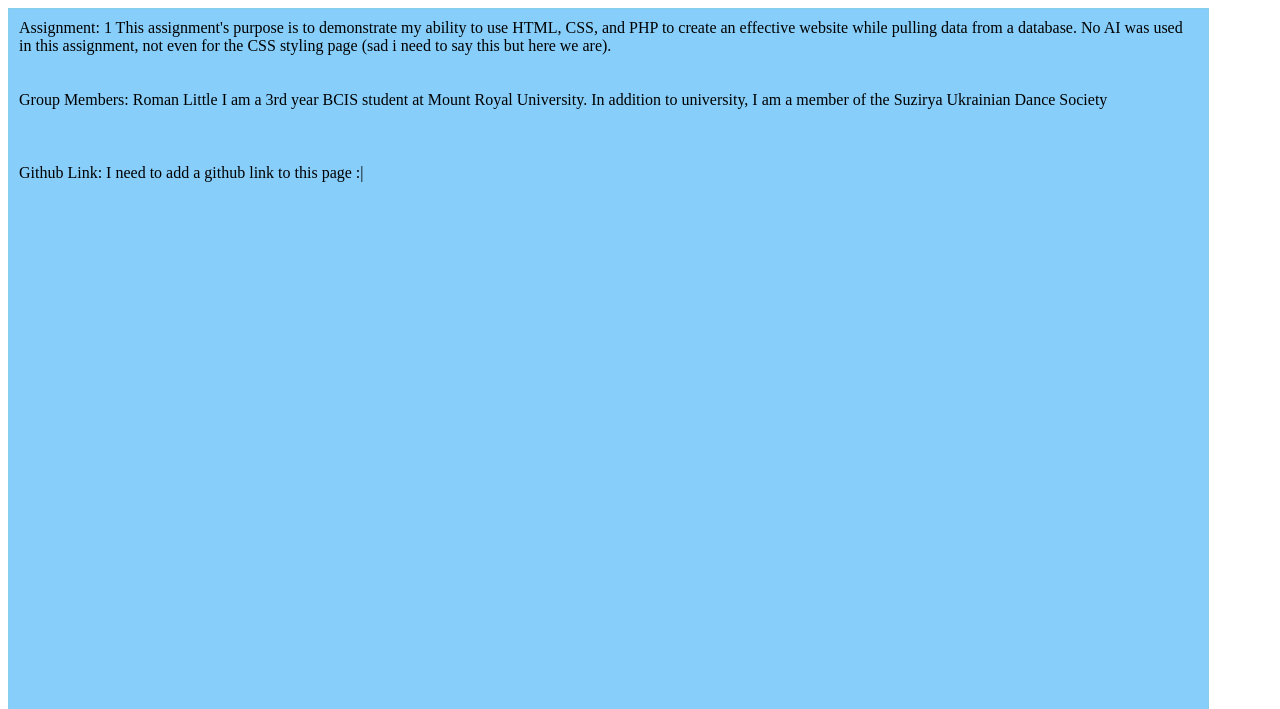
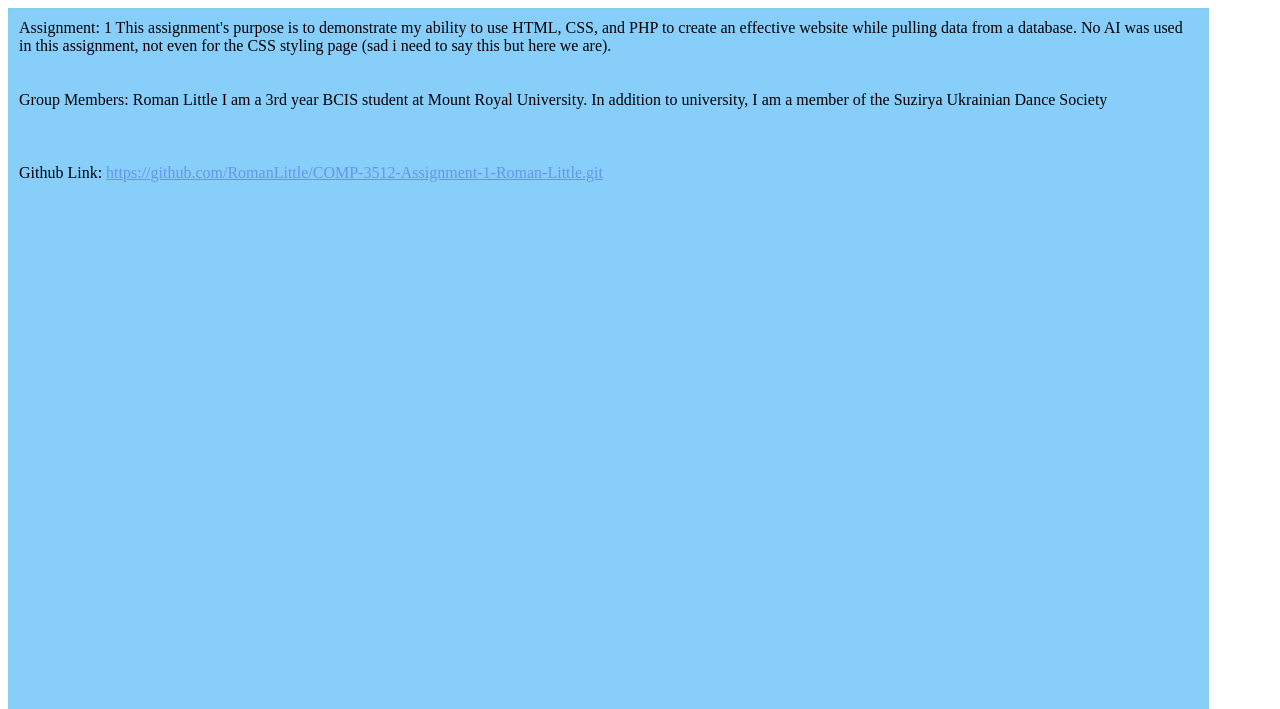
Before and after one commit to RomanLittle/COMP-3512-Assignment-1-Roman-Little, a PHP site: page /about.php in a window 1280 px wide. Shown: the part 87-796 px from the top of the page. Run offline with PHP 8.4, Linux system fonts and the light colour scheme.

Commit message:
added a github link

```diff
--- a/about.php
+++ b/about.php
@@ -36,7 +36,7 @@
                 In addition to university, I am a member of the Suzirya Ukrainian Dance Society
             </div>
             <div id = "text3">
-                Github Link: I need to add a github link to this page :|
+                Github Link: <a href = "https://github.com/RomanLittle/COMP-3512-Assignment-1-Roman-Little.git"> https://github.com/RomanLittle/COMP-3512-Assignment-1-Roman-Little.git </a>
             </div>
             </div>
         </div>
```
